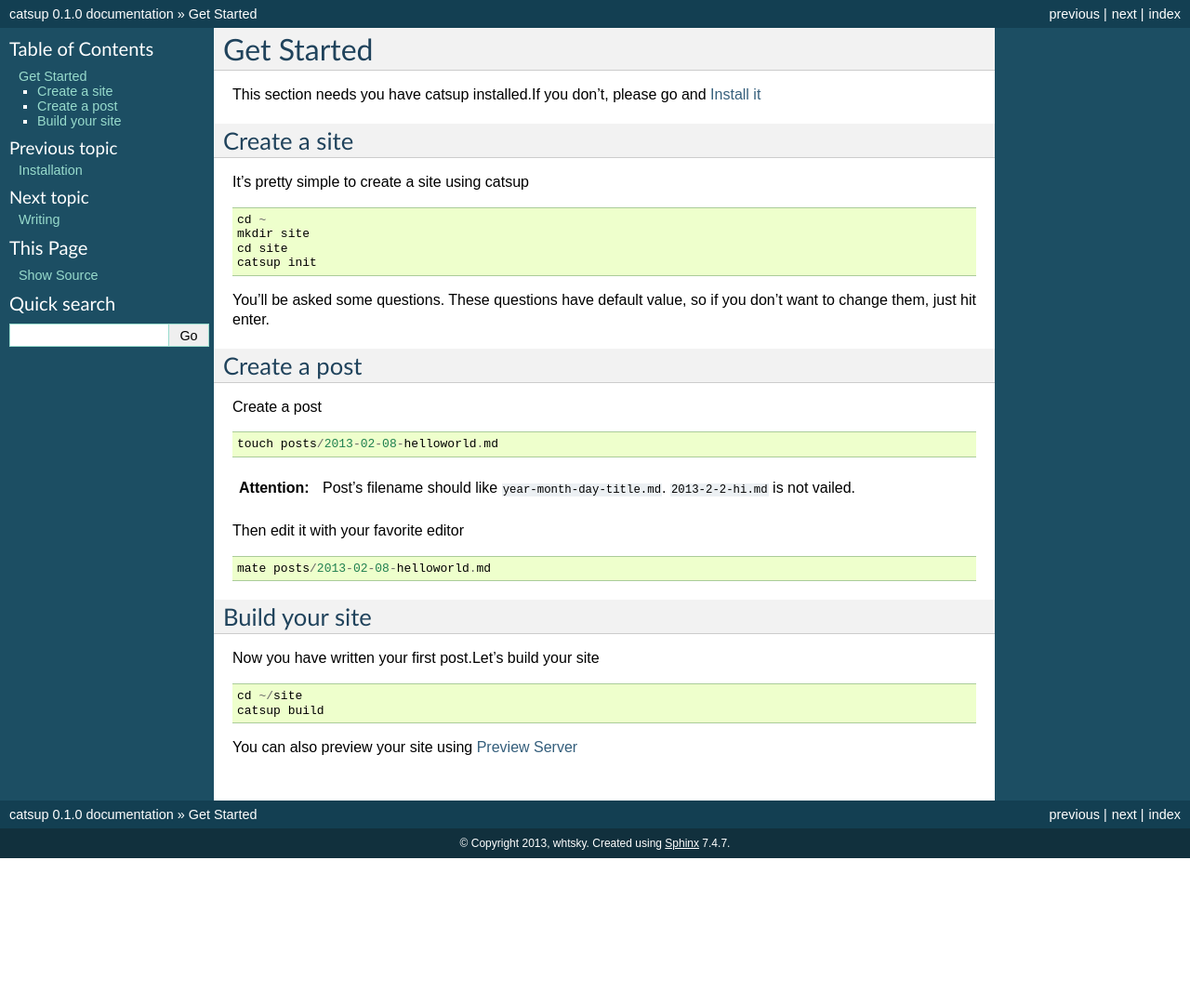
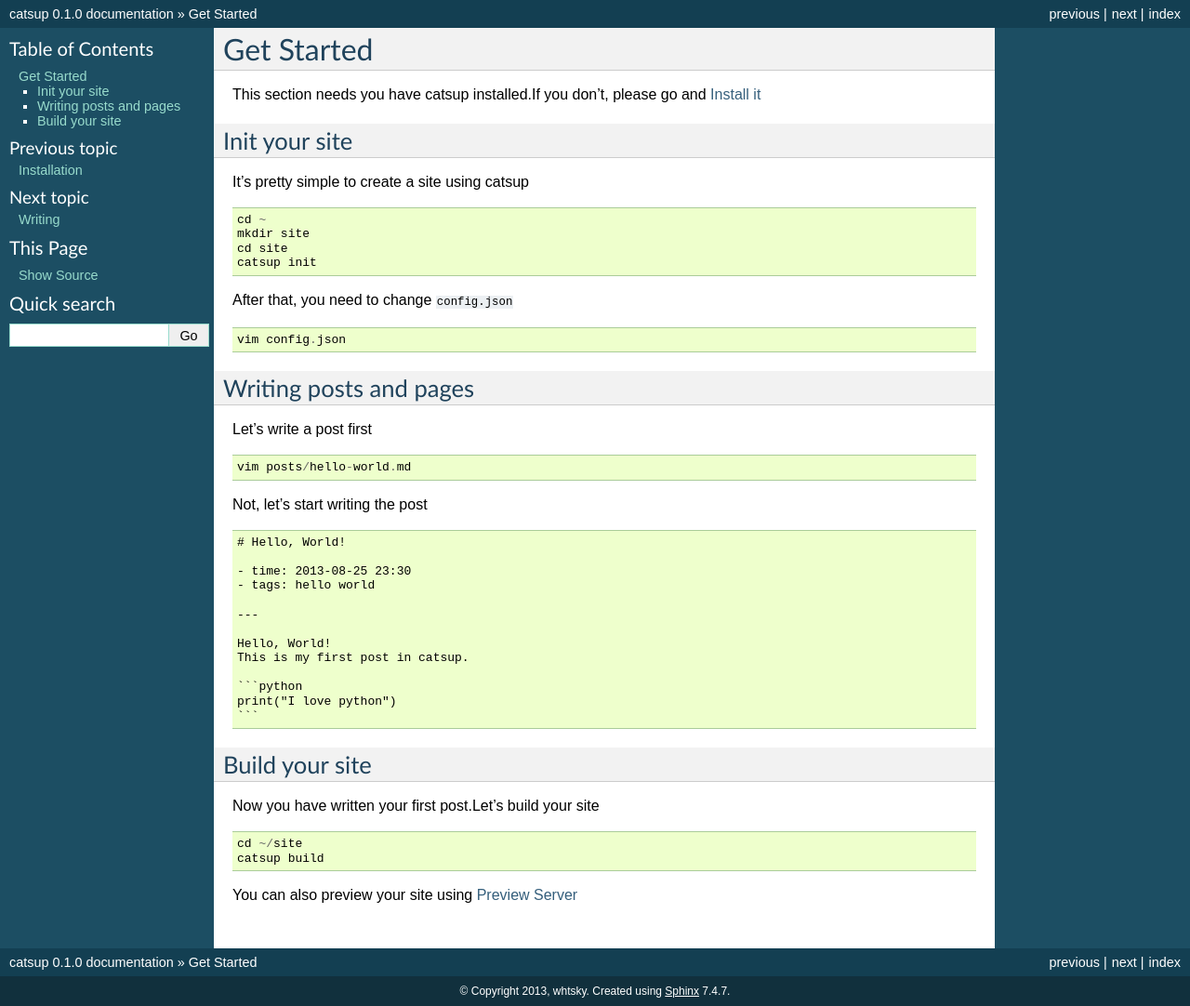
Before and after one commit to whtsky/Catsup, a Sphinx documentation site: the page built from docs/start.rst, in a window 1280 px wide. Shown: the whole page at 93% size. Built offline with Sphinx 7.4.7, drawn with Linux system fonts in a browser that asks for light colours; before the commit the page ends 923 px from its top, so only the background shows below that.

Commit message:
update docs.start.rst

````diff
--- a/docs/start.rst
+++ b/docs/start.rst
@@ -5,7 +5,7 @@ Get Started
 
 This section needs you have catsup installed.If you don't, please go and :ref:`Install it <installation>`
 
-Create a site
+Init your site
 ---------------
 It's pretty simple to create a site using catsup ::
 
@@ -14,21 +14,32 @@ It's pretty simple to create a site using catsup ::
     cd site
     catsup init
 
-You'll be asked some questions. These questions have default value, so if you don't want to change them,
-just hit enter.
+After that, you need to change ``config.json`` ::
 
-Create a post
+    vim config.json
+
+Writing posts and pages
 ----------------
 
-Create a post ::
+Let's write a post first ::
 
-    touch posts/2013-02-08-helloworld.md
+    vim posts/hello-world.md
 
-.. attention:: Post's filename should like ``year-month-day-title.md``. ``2013-2-2-hi.md`` is not vailed.
+Not, let's start writing the post ::
 
-Then edit it with your favorite editor ::
+    # Hello, World!
 
-    mate posts/2013-02-08-helloworld.md
+    - time: 2013-08-25 23:30
+    - tags: hello world
+
+    ---
+
+    Hello, World!
+    This is my first post in catsup.
+
+    ```python
+    print("I love python")
+    ```
 
 Build your site
 ----------------
````
